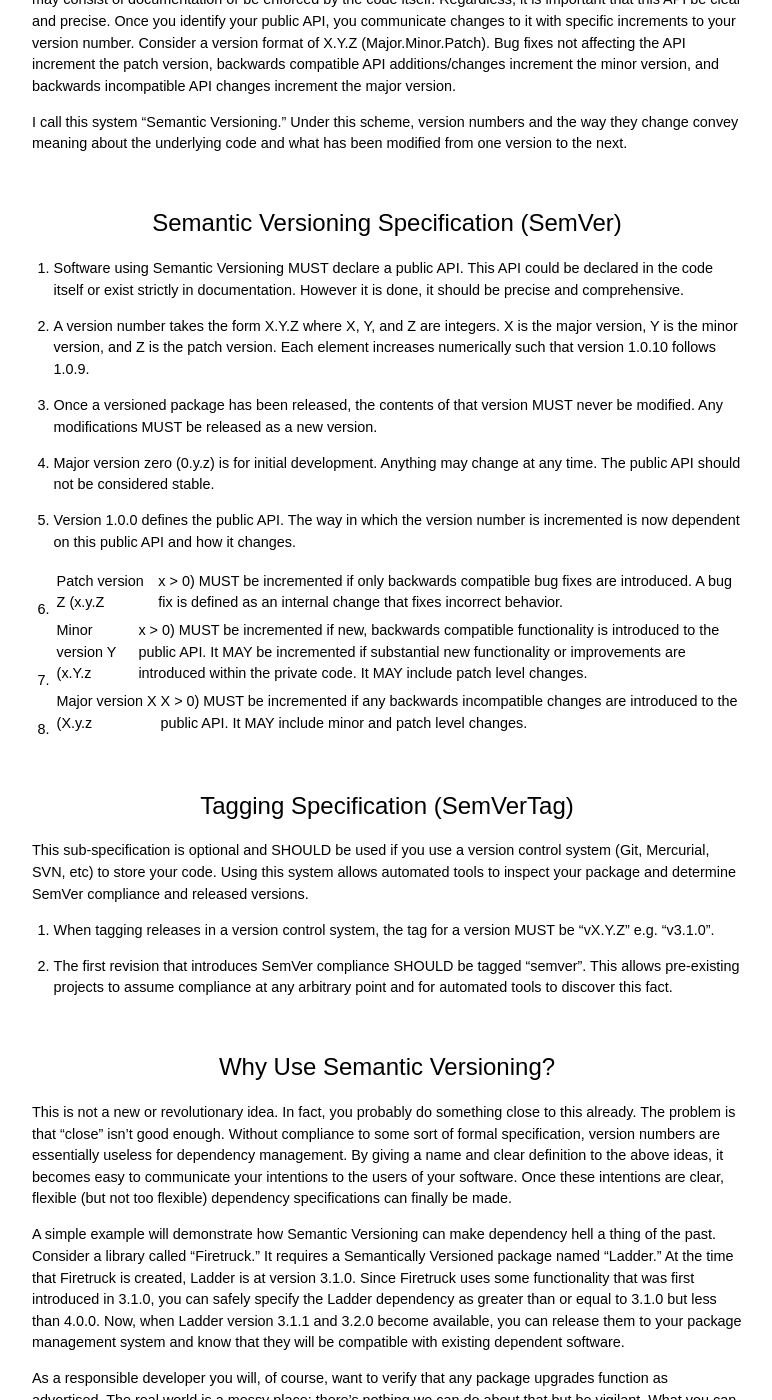
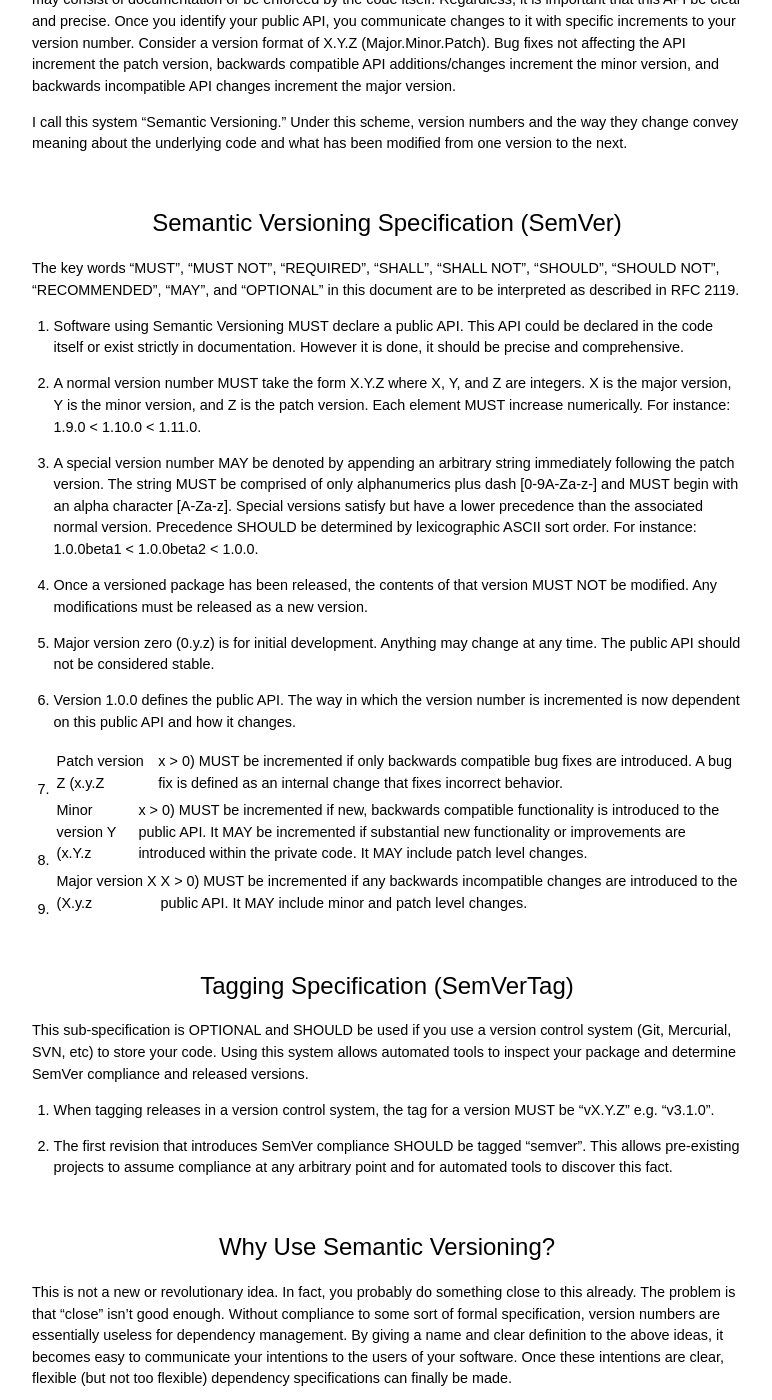
Before and after one commit to semver/semver.org, a Jekyll site: the page built from index.md, in a window 1280 px wide and 1400 px high, scrolled down 419 px. Shown: the whole window, without its empty margins (253-1025 px from the left). Built offline with Jekyll 4.4.1, drawn with Linux system fonts in a browser that asks for light colours; Markdown is read by kramdown in place of the engine named in the settings.

Commit message:
add spec for special versions and clarify RFC-2119 words

```diff
--- a/index.md
+++ b/index.md
@@ -18,11 +18,19 @@ I call this system "Semantic Versioning." Under this scheme, version numbers and
 Semantic Versioning Specification (SemVer)
 ------------------------------------------
 
-1. Software using Semantic Versioning MUST declare a public API. This API could be declared in the code itself or exist strictly in documentation. However it is done, it should be precise and comprehensive.
+The key words "MUST", "MUST NOT", "REQUIRED", "SHALL", "SHALL NOT", "SHOULD",
+"SHOULD NOT", "RECOMMENDED", "MAY", and "OPTIONAL" in this document are to be
+interpreted as described in RFC 2119.
 
-1. A version number takes the form X.Y.Z where X, Y, and Z are integers. X is the major version, Y is the minor version, and Z is the patch version. Each element increases numerically such that version 1.0.10 follows 1.0.9.
+1. Software using Semantic Versioning MUST declare a public API. This API
+could be declared in the code itself or exist strictly in documentation.
+However it is done, it should be precise and comprehensive.
 
-1. Once a versioned package has been released, the contents of that version MUST never be modified. Any modifications MUST be released as a new version.
+1. A normal version number MUST take the form X.Y.Z where X, Y, and Z are integers. X is the major version, Y is the minor version, and Z is the patch version. Each element MUST increase numerically. For instance: 1.9.0 < 1.10.0 < 1.11.0.
+
+1. A special version number MAY be denoted by appending an arbitrary string immediately following the patch version. The string MUST be comprised of only alphanumerics plus dash [0-9A-Za-z-] and MUST begin with an alpha character [A-Za-z]. Special versions satisfy but have a lower precedence than the associated normal version. Precedence SHOULD be determined by lexicographic ASCII sort order. For instance: 1.0.0beta1 < 1.0.0beta2 < 1.0.0.
+
+1. Once a versioned package has been released, the contents of that version MUST NOT be modified. Any modifications must be released as a new version.
 
 1. Major version zero (0.y.z) is for initial development. Anything may change at any time. The public API should not be considered stable.
 
@@ -38,7 +46,7 @@ Semantic Versioning Specification (SemVer)
 Tagging Specification (SemVerTag)
 ---------------------------------
 
-This sub-specification is optional and SHOULD be used if you use a version control system (Git, Mercurial, SVN, etc) to store your code. Using this system allows automated tools to inspect your package and determine SemVer compliance and released versions.
+This sub-specification is OPTIONAL and SHOULD be used if you use a version control system (Git, Mercurial, SVN, etc) to store your code. Using this system allows automated tools to inspect your package and determine SemVer compliance and released versions.
 
 1. When tagging releases in a version control system, the tag for a version MUST be "vX.Y.Z" e.g. "v3.1.0".
 
```
